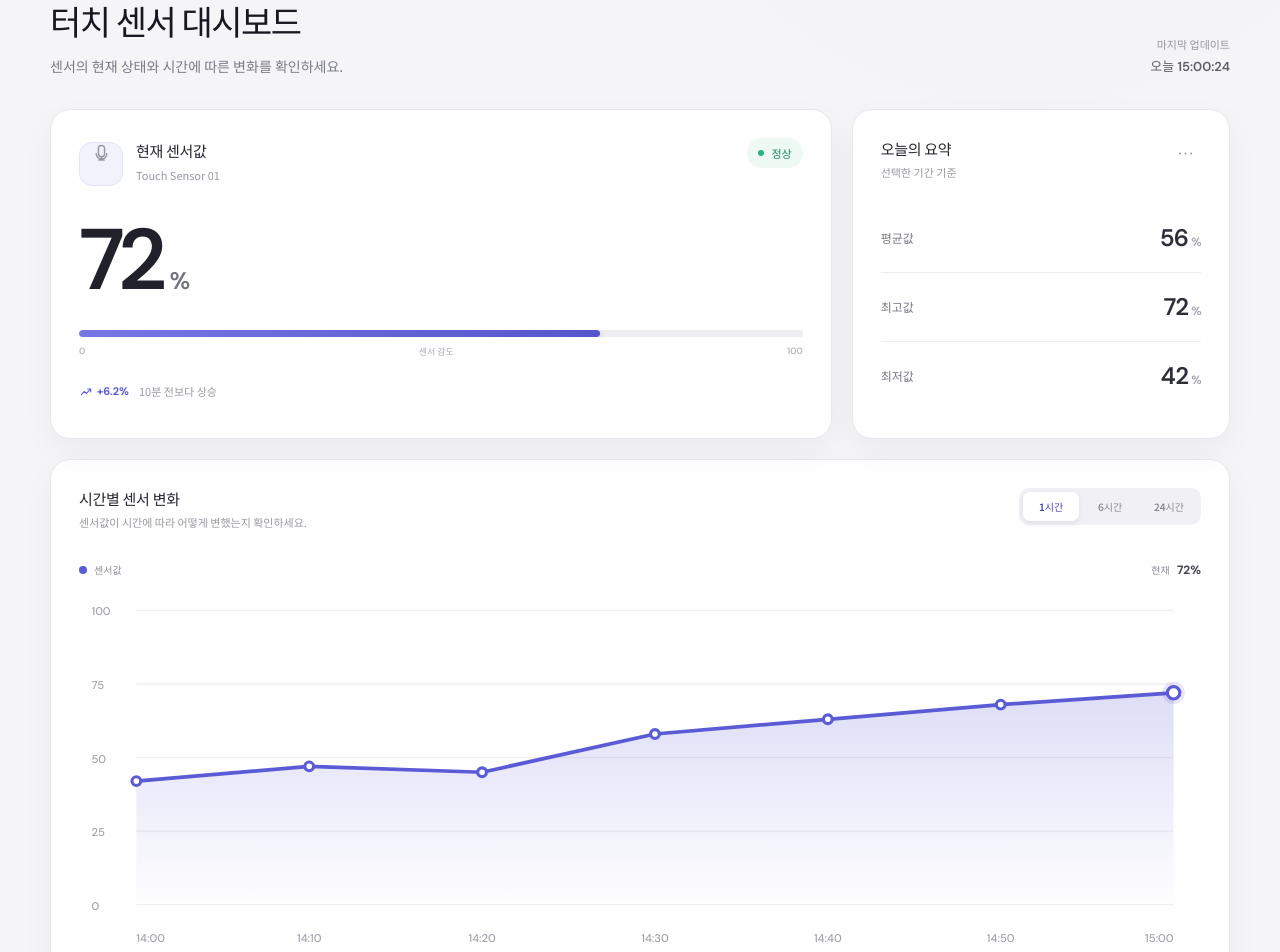
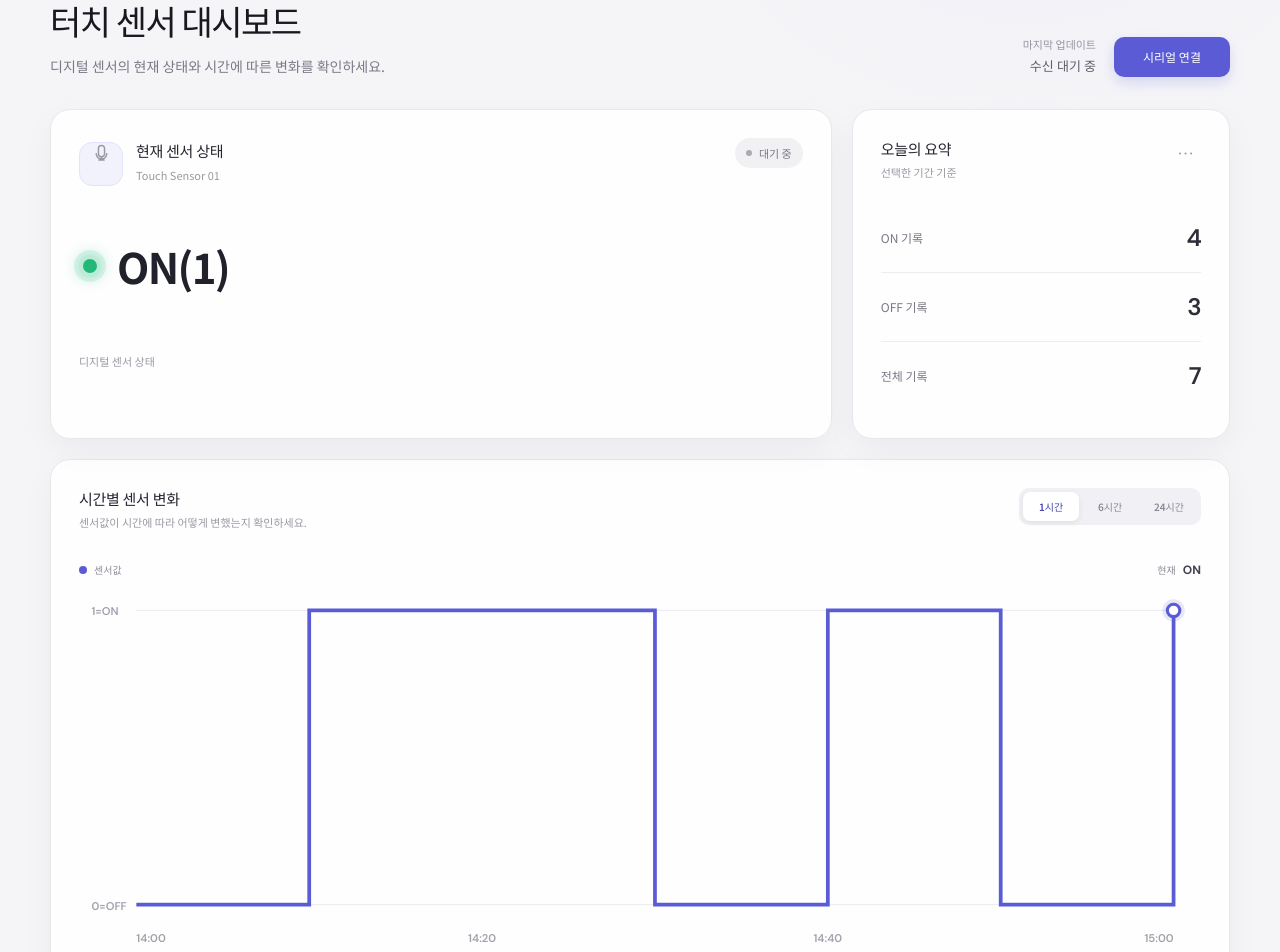
Before and after one commit to minisuch/11-3-f, a React (Vite) app: page / in a window 1280 px wide. Shown: the part 160-1112 px from the top of the page. Built offline with nearby package versions, Linux system fonts and the light colour scheme.

Commit message:
serial dashboard

```diff
--- a/src/App.tsx
+++ b/src/App.tsx
@@ -1,39 +1,39 @@
-import { useMemo, useState } from "react"
+import { useMemo, useRef, useState } from "react"
 
 type Range = "1시간" | "6시간" | "24시간"
 
 type SensorPoint = {
   label: string
-  value: number
+  value: 0 | 1
 }
 
 const SENSOR_DATA: Record<Range, SensorPoint[]> = {
   "1시간": [
-    { label: "14:00", value: 42 },
-    { label: "14:10", value: 47 },
-    { label: "14:20", value: 45 },
-    { label: "14:30", value: 58 },
-    { label: "14:40", value: 63 },
-    { label: "14:50", value: 68 },
-    { label: "15:00", value: 72 },
+    { label: "14:00", value: 0 },
+    { label: "14:10", value: 1 },
+    { label: "14:20", value: 1 },
+    { label: "14:30", value: 0 },
+    { label: "14:40", value: 1 },
+    { label: "14:50", value: 0 },
+    { label: "15:00", value: 1 },
   ],
   "6시간": [
-    { label: "09:00", value: 30 },
-    { label: "10:00", value: 44 },
-    { label: "11:00", value: 41 },
-    { label: "12:00", value: 55 },
-    { label: "13:00", value: 49 },
-    { label: "14:00", value: 64 },
-    { label: "15:00", value: 72 },
+    { label: "09:00", value: 0 },
+    { label: "10:00", value: 0 },
+    { label: "11:00", value: 1 },
+    { label: "12:00", value: 1 },
+    { label: "13:00", value: 0 },
+    { label: "14:00", value: 1 },
+    { label: "15:00", value: 1 },
   ],
   "24시간": [
-    { label: "어제 15시", value: 48 },
-    { label: "19:00", value: 39 },
-    { label: "23:00", value: 52 },
-    { label: "03:00", value: 34 },
-    { label: "07:00", value: 45 },
-    { label: "11:00", value: 61 },
-    { label: "15:00", value: 72 },
+    { label: "어제 15시", value: 1 },
+    { label: "19:00", value: 0 },
+    { label: "23:00", value: 0 },
+    { label: "03:00", value: 1 },
+    { label: "07:00", value: 0 },
+    { label: "11:00", value: 1 },
+    { label: "15:00", value: 1 },
   ],
 }
 
@@ -42,20 +42,21 @@ const CHART_WIDTH = 900
 const CHART_HEIGHT = 300
 const CHART_PADDING = { top: 22, right: 22, bottom: 42, left: 46 }
 
+type SerialPort = {
+  open(options: { baudRate: number }): Promise<void>
+  close(): Promise<void>
+  readable: ReadableStream<Uint8Array> | null
+}
+
+type WebSerial = {
+  requestPort(): Promise<SerialPort>
+}
+
 function SensorIcon() {
   return (
     <svg viewBox="0 0 24 24" aria-hidden="true">
       <path d="M8.5 12.25a3.5 3.5 0 1 0 7 0v-6a3.5 3.5 0 1 0-7 0v6Z" />
       <path d="M12 15.75v3.75m-3 0h6M6 12.25a6 6 0 0 0 12 0" />
-    </svg>
-  )
-}
-
-function TrendIcon() {
-  return (
-    <svg viewBox="0 0 24 24" aria-hidden="true">
-      <path d="M4 16.5 9 11l3.5 3.5L20 7" />
-      <path d="M15 7h5v5" />
     </svg>
   )
 }
@@ -71,28 +72,23 @@ function MoreIcon() {
 }
 
 function LineChart({ points }: { points: SensorPoint[] }) {
-  const minValue = 0
-  const maxValue = 100
   const innerWidth = CHART_WIDTH - CHART_PADDING.left - CHART_PADDING.right
   const innerHeight = CHART_HEIGHT - CHART_PADDING.top - CHART_PADDING.bottom
-  const gridValues = [100, 75, 50, 25, 0]
+  const gridValues = [1, 0] as const
+  const labelInterval = Math.max(1, Math.ceil((points.length - 1) / 5))
 
   const coordinates = points.map((point, index) => ({
     ...point,
     x:
       CHART_PADDING.left +
       (index / Math.max(points.length - 1, 1)) * innerWidth,
-    y:
-      CHART_PADDING.top +
-      ((maxValue - point.value) / (maxValue - minValue)) * innerHeight,
+    y: CHART_PADDING.top + (1 - point.value) * innerHeight,
   }))
 
-  const linePath = coordinates
-    .map((point, index) => `${index === 0 ? "M" : "L"} ${point.x} ${point.y}`)
-    .join(" ")
-  const areaPath = `${linePath} L ${coordinates.at(-1)?.x} ${
-    CHART_PADDING.top + innerHeight
-  } L ${coordinates[0].x} ${CHART_PADDING.top + innerHeight} Z`
+  const linePath = coordinates.reduce((path, point, index) => {
+    if (index === 0) return `M ${point.x} ${point.y}`
+    return `${path} H ${point.x} V ${point.y}`
+  }, "")
 
   return (
     <div className="chart-wrap">
@@ -100,19 +96,10 @@ function LineChart({ points }: { points: SensorPoint[] }) {
         className="chart"
         viewBox={`0 0 ${CHART_WIDTH} ${CHART_HEIGHT}`}
         role="img"
-        aria-label="선택한 기간의 터치 센서값 변화 선 그래프"
+        aria-label="선택한 기간의 디지털 센서 상태 변화 계단 그래프"
       >
-        <defs>
-          <linearGradient id="area-gradient" x1="0" y1="0" x2="0" y2="1">
-            <stop offset="0%" stopColor="#5b5bd6" stopOpacity="0.2" />
-            <stop offset="100%" stopColor="#5b5bd6" stopOpacity="0" />
-          </linearGradient>
-        </defs>
-
         {gridValues.map((value) => {
-          const y =
-            CHART_PADDING.top +
-            ((maxValue - value) / (maxValue - minValue)) * innerHeight
+          const y = CHART_PADDING.top + (1 - value) * innerHeight
           return (
             <g key={value}>
               <line
@@ -123,18 +110,17 @@ function LineChart({ points }: { points: SensorPoint[] }) {
                 className="chart-grid"
               />
               <text x={10} y={y + 4} className="chart-label">
-                {value}
+                {value === 1 ? "1=ON" : "0=OFF"}
               </text>
             </g>
           )
         })}
 
-        <path d={areaPath} fill="url(#area-gradient)" />
         <path d={linePath} className="chart-line" />
 
         {coordinates.map((point, index) => (
           <g key={`${point.label}-${index}`}>
-            {index === coordinates.length - 1 && (
+            {index === coordinates.length - 1 && coordinates.length > 0 && (
               <circle
                 cx={point.x}
                 cy={point.y}
@@ -142,12 +128,11 @@ function LineChart({ points }: { points: SensorPoint[] }) {
                 className="chart-point-halo"
               />
             )}
-            <circle
-              cx={point.x}
-              cy={point.y}
-              r={index === coordinates.length - 1 ? 5 : 3.5}
-              className="chart-point"
-            />
+            {index === coordinates.length - 1 && (
+              <circle cx={point.x} cy={point.y} r={5} className="chart-point" />
+            )}
+            {(index % labelInterval === 0 ||
+              index === coordinates.length - 1) && (
               <text
                 x={point.x}
                 y={CHART_HEIGHT - 12}
@@ -162,6 +147,7 @@ function LineChart({ points }: { points: SensorPoint[] }) {
               >
                 {point.label}
               </text>
+            )}
           </g>
         ))}
       </svg>
@@ -171,20 +157,154 @@ function LineChart({ points }: { points: SensorPoint[] }) {
 
 export default function App() {
   const [range, setRange] = useState<Range>("1시간")
-  const points = SENSOR_DATA[range]
-  const latestValue = points.at(-1)?.value ?? 0
+  const [livePoints, setLivePoints] = useState<SensorPoint[]>([])
+  const [isConnected, setIsConnected] = useState(false)
+  const [isConnecting, setIsConnecting] = useState(false)
+  const [connectionError, setConnectionError] = useState("")
+  const [lastUpdated, setLastUpdated] = useState<Date | null>(null)
+  const readerRef = useRef<ReadableStreamDefaultReader<Uint8Array> | null>(null)
+  const portRef = useRef<SerialPort | null>(null)
+  const disconnectRequestedRef = useRef(false)
+  const points =
+    isConnected || livePoints.length > 0 ? livePoints : SENSOR_DATA[range]
+  const latestValue = isConnected
+    ? livePoints.at(-1)?.value
+    : points.at(-1)?.value
 
   const stats = useMemo(() => {
-    const values = points.map((point) => point.value)
-    const average = Math.round(
-      values.reduce((total, value) => total + value, 0) / values.length,
-    )
+    const onCount = points.filter((point) => point.value === 1).length
     return {
-      average,
-      highest: Math.max(...values),
-      lowest: Math.min(...values),
+      onCount,
+      offCount: points.length - onCount,
+      total: points.length,
     }
   }, [points])
+
+  const disconnectSerial = async () => {
+    disconnectRequestedRef.current = true
+    setConnectionError("")
+    setIsConnected(false)
+    const reader = readerRef.current
+    if (reader) {
+      try {
+        await reader.cancel()
+      } catch (error) {
+        setConnectionError(
+          error instanceof Error
+            ? error.message
+            : "시리얼 연결을 해제하지 못했습니다.",
+        )
+      }
+      return
+    }
+
+    const port = portRef.current
+    if (port) {
+      try {
+        await port.close()
+        portRef.current = null
+      } catch (error) {
+        setConnectionError(
+          error instanceof Error
+            ? error.message
+            : "시리얼 연결을 해제하지 못했습니다.",
+        )
+      }
+    }
+    disconnectRequestedRef.current = false
+  }
+
+  const connectSerial = async () => {
+    const serial = (navigator as Navigator & { serial?: WebSerial }).serial
+    if (!serial) {
+      setConnectionError(
+        "이 브라우저는 Web Serial API를 지원하지 않습니다. Chrome 또는 Edge를 사용해 주세요.",
+      )
+      return
+    }
+
+    setConnectionError("")
+    setIsConnecting(true)
+    disconnectRequestedRef.current = false
+    let port: SerialPort | null = null
+
+    try {
+      port = await serial.requestPort()
+      await port.open({ baudRate: 9600 })
+      portRef.current = port
+      if (!port.readable) {
+        throw new Error("선택한 시리얼 포트에서 데이터를 읽을 수 없습니다.")
+      }
+
+      const reader = port.readable.getReader()
+      readerRef.current = reader
+      setLivePoints([])
+      setIsConnected(true)
+      const decoder = new TextDecoder()
+      let buffer = ""
+
+      const appendLine = (line: string) => {
+        const text = line.trim()
+        if (!text) return
+        if (text !== "0" && text !== "1") {
+          setConnectionError(`0 또는 1이 아닌 데이터는 건너뜁니다: ${text}`)
+          return
+        }
+        const value: 0 | 1 = text === "1" ? 1 : 0
+        setConnectionError("")
+        setLastUpdated(new Date())
+        const label = new Date().toLocaleTimeString("ko-KR", {
+          hour: "2-digit",
+          minute: "2-digit",
+          second: "2-digit",
+        })
+        setLivePoints((current) => [...current, { label, value }].slice(-100))
+      }
+
+      while (true) {
+        const { value, done } = await reader.read()
+        buffer += decoder.decode(value, { stream: !done })
+        const lines = buffer.split(/\r?\n/)
+        buffer = lines.pop() ?? ""
+        lines.forEach(appendLine)
+        if (done) {
+          appendLine(buffer)
+          break
+        }
+      }
+    } catch (error) {
+      if (
+        !disconnectRequestedRef.current &&
+        !(error instanceof DOMException && error.name === "AbortError")
+      ) {
+        setConnectionError(
+          error instanceof Error
+            ? error.message
+            : "시리얼 포트에 연결하지 못했습니다.",
+        )
+      }
+    } finally {
+      readerRef.current?.releaseLock()
+      readerRef.current = null
+      if (port) {
+        try {
+          await port.close()
+        } catch (error) {
+          if (!disconnectRequestedRef.current) {
+            setConnectionError(
+              error instanceof Error
+                ? error.message
+                : "시리얼 포트를 닫지 못했습니다.",
+            )
+          }
+        }
+      }
+      portRef.current = null
+      setIsConnected(false)
+      setIsConnecting(false)
+      disconnectRequestedRef.current = false
+    }
+  }
 
   return (
     <main className="app-shell">
@@ -198,8 +318,8 @@ export default function App() {
           <span>Touchboard</span>
         </a>
         <div className="header-status">
-          <span className="live-dot" />
-          <span>센서 연결됨</span>
+          <span className={`live-dot ${isConnected ? "connected" : ""}`} />
+          <span>{isConnected ? "센서 연결됨" : "센서 연결 안 됨"}</span>
           <span className="header-divider" />
           <div className="avatar">YK</div>
         </div>
@@ -211,14 +331,37 @@ export default function App() {
             <p className="eyebrow">SENSOR MONITOR</p>
             <h1>터치 센서 대시보드</h1>
             <p className="heading-copy">
-              센서의 현재 상태와 시간에 따른 변화를 확인하세요.
+              디지털 센서의 현재 상태와 시간에 따른 변화를 확인하세요.
             </p>
           </div>
+          <div className="heading-actions">
             <div className="updated-time">
               <span>마지막 업데이트</span>
-            <strong>오늘 15:00:24</strong>
+              <strong>
+                {lastUpdated
+                  ? lastUpdated.toLocaleTimeString("ko-KR")
+                  : "수신 대기 중"}
+              </strong>
+            </div>
+            <button
+              className="serial-button"
+              type="button"
+              onClick={isConnected ? disconnectSerial : connectSerial}
+              disabled={isConnecting}
+            >
+              {isConnecting
+                ? "연결 중..."
+                : isConnected
+                  ? "연결 해제"
+                  : "시리얼 연결"}
+            </button>
           </div>
         </section>
+        {connectionError && (
+          <p className="connection-error" role="status">
+            {connectionError}
+          </p>
+        )}
 
         <section className="dashboard-grid" aria-label="센서 요약">
           <article className="card current-card">
@@ -228,35 +371,42 @@ export default function App() {
                   <SensorIcon />
                 </span>
                 <div>
-                  <p>현재 센서값</p>
+                  <p>현재 센서 상태</p>
                   <span>Touch Sensor 01</span>
                 </div>
               </div>
-              <span className="status-pill">
+              <span
+                className={`status-pill ${isConnected ? "" : "disconnected"}`}
+              >
                 <span />
-                정상
+                {isConnected ? "수신 중" : "대기 중"}
               </span>
             </div>
 
             <div className="sensor-reading">
-              <strong>{latestValue}</strong>
-              <span>%</span>
-            </div>
-            <div className="progress-track" aria-hidden="true">
-              <div style={{ width: `${latestValue}%` }} />
-            </div>
-            <div className="range-labels">
-              <span>0</span>
-              <span>센서 감도</span>
-              <span>100</span>
+              <span
+                className={`sensor-led ${latestValue === 1 ? "on" : ""}`}
+                aria-hidden="true"
+              />
+              <strong>
+                {latestValue === undefined
+                  ? "수신 대기 중"
+                  : latestValue === 1
+                    ? "ON(1)"
+                    : "OFF(0)"}
+              </strong>
             </div>
 
             <div className="reading-footer">
-              <span className="trend-badge">
-                <TrendIcon />
-                +6.2%
+              {livePoints.length > 0 ? (
+                <span>
+                  최근 {livePoints.length}개 값이 브라우저에만 표시됩니다.
                 </span>
-              <span>10분 전보다 상승</span>
+              ) : isConnected ? (
+                <span>시리얼 데이터 수신 대기 중</span>
+              ) : (
+                <span>디지털 센서 상태</span>
+              )}
             </div>
           </article>
 
@@ -272,25 +422,16 @@ export default function App() {
             </div>
             <dl className="stats-list">
               <div>
-                <dt>평균값</dt>
-                <dd>
-                  {stats.average}
-                  <span>%</span>
-                </dd>
+                <dt>ON 기록</dt>
+                <dd>{stats.onCount}</dd>
               </div>
               <div>
-                <dt>최고값</dt>
-                <dd>
-                  {stats.highest}
-                  <span>%</span>
-                </dd>
+                <dt>OFF 기록</dt>
+                <dd>{stats.offCount}</dd>
               </div>
               <div>
-                <dt>최저값</dt>
-                <dd>
-                  {stats.lowest}
-                  <span>%</span>
-                </dd>
+                <dt>전체 기록</dt>
+                <dd>{stats.total}</dd>
               </div>
             </dl>
           </article>
@@ -304,6 +445,9 @@ export default function App() {
                 센서값이 시간에 따라 어떻게 변했는지 확인하세요.
               </span>
             </div>
+            {livePoints.length > 0 ? (
+              <span className="live-range">최근 {livePoints.length}개</span>
+            ) : (
               <div className="range-tabs" aria-label="조회 기간">
                 {RANGE_LABELS.map((label) => (
                   <button
@@ -317,6 +461,7 @@ export default function App() {
                   </button>
                 ))}
               </div>
+            )}
           </div>
 
           <div className="chart-meta">
@@ -325,7 +470,14 @@ export default function App() {
               센서값
             </div>
             <p>
-              현재 <strong>{latestValue}%</strong>
+              현재{" "}
+              <strong>
+                {latestValue === undefined
+                  ? "수신 대기 중"
+                  : latestValue === 1
+                    ? "ON"
+                    : "OFF"}
+              </strong>
             </p>
           </div>
           <LineChart points={points} />
--- a/src/index.css
+++ b/src/index.css
@@ -98,6 +98,10 @@
   width: 7px;
   height: 7px;
   border-radius: 50%;
+  background: #aaaab3;
+}
+
+.live-dot.connected {
   background: #27b37e;
   box-shadow: 0 0 0 4px rgba(39, 179, 126, 0.12);
 }
@@ -177,6 +181,43 @@
   font-family: 'DM Sans', sans-serif;
   font-size: 13px;
   font-weight: 600;
+}
+
+.heading-actions {
+  display: flex;
+  align-items: flex-end;
+  gap: 18px;
+}
+
+.serial-button {
+  min-width: 116px;
+  padding: 11px 16px;
+  border: 0;
+  border-radius: 10px;
+  color: #fff;
+  background: #5b5bd6;
+  box-shadow: 0 6px 14px rgba(91, 91, 214, 0.2);
+  font-size: 12px;
+  font-weight: 600;
+  transition:
+    background 160ms ease,
+    transform 160ms ease;
+}
+
+.serial-button:hover:not(:disabled) {
+  background: #4949bf;
+  transform: translateY(-1px);
+}
+
+.serial-button:disabled {
+  cursor: wait;
+  opacity: 0.65;
+}
+
+.connection-error {
+  margin: -14px 0 20px;
+  color: #b34242;
+  font-size: 12px;
 }
 
 .dashboard-grid {
@@ -268,56 +309,49 @@
   background: #27b37e;
 }
 
+.status-pill.disconnected {
+  color: #777884;
+  background: #f1f1f4;
+}
+
+.status-pill.disconnected span {
+  background: #aaaab3;
+}
+
 .sensor-reading {
   display: flex;
-  align-items: baseline;
-  gap: 8px;
-  margin-top: 36px;
+  align-items: center;
+  gap: 16px;
+  min-height: 124px;
+  margin-top: 18px;
 }
 
 .sensor-reading strong {
   color: #20212b;
-  font-family: 'DM Sans', sans-serif;
-  font-size: clamp(64px, 7vw, 86px);
-  font-weight: 600;
-  line-height: 0.9;
-  letter-spacing: -0.07em;
+  font-size: clamp(30px, 4vw, 42px);
+  font-weight: 700;
+  letter-spacing: -0.04em;
 }
 
-.sensor-reading > span {
-  color: #72737f;
-  font-family: 'DM Sans', sans-serif;
-  font-size: 24px;
-  font-weight: 600;
+.sensor-led {
+  width: 22px;
+  height: 22px;
+  flex: none;
+  border: 4px solid #e3e3e8;
+  border-radius: 50%;
+  background: #b7b8c0;
+  box-shadow: inset 0 0 0 2px rgba(255, 255, 255, 0.55);
+  transition:
+    background 180ms ease,
+    box-shadow 180ms ease;
 }
 
-.progress-track {
-  height: 7px;
-  margin-top: 31px;
-  overflow: hidden;
-  border-radius: 999px;
-  background: #eeeef2;
-}
-
-.progress-track div {
-  height: 100%;
-  border-radius: inherit;
-  background: linear-gradient(90deg, #7777e4, #5656cc);
-  box-shadow: 0 2px 7px rgba(91, 91, 214, 0.3);
-  transition: width 350ms ease;
-}
-
-.range-labels {
-  display: flex;
-  justify-content: space-between;
-  margin-top: 8px;
-  color: #aaaab3;
-  font-family: 'DM Sans', sans-serif;
-  font-size: 9px;
-}
-
-.range-labels span:nth-child(2) {
-  font-family: 'Noto Sans KR', sans-serif;
+.sensor-led.on {
+  border-color: #bcebd7;
+  background: #22b879;
+  box-shadow:
+    0 0 0 5px rgba(34, 184, 121, 0.12),
+    0 0 16px rgba(34, 184, 121, 0.45);
 }
 
 .reading-footer {
@@ -456,6 +490,16 @@
   box-shadow: 0 2px 6px rgba(30, 31, 43, 0.08);
 }
 
+.live-range {
+  padding: 8px 11px;
+  border-radius: 9px;
+  color: #4545b2;
+  background: #f1f1fc;
+  font-size: 11px;
+  font-weight: 600;
+  white-space: nowrap;
+}
+
 .chart-meta {
   display: flex;
   align-items: center;
@@ -513,13 +557,14 @@
   fill: #a1a2ab;
   font-family: 'DM Sans', 'Noto Sans KR', sans-serif;
   font-size: 9px;
+  font-weight: 600;
 }
 
 .chart-line {
   fill: none;
   stroke: #5b5bd6;
-  stroke-linecap: round;
-  stroke-linejoin: round;
+  stroke-linecap: butt;
+  stroke-linejoin: miter;
   stroke-width: 3;
 }
 
@@ -558,9 +603,14 @@
     margin-bottom: 24px;
   }
 
+  .heading-actions {
+    width: 100%;
+    align-items: center;
+    justify-content: space-between;
+  }
+
   .updated-time {
     align-items: flex-start;
-    flex-direction: row;
   }
 
   .dashboard-grid {
@@ -622,10 +672,6 @@
     line-height: 1.7;
   }
 
-  .sensor-reading strong {
-    font-size: 68px;
-  }
-
   .stats-list dd {
     font-size: 21px;
   }
```
Also changed, not shown: 1 other file (tests, documents, lock files or other folders). Lines whose indentation alone changed are shown as unchanged.
